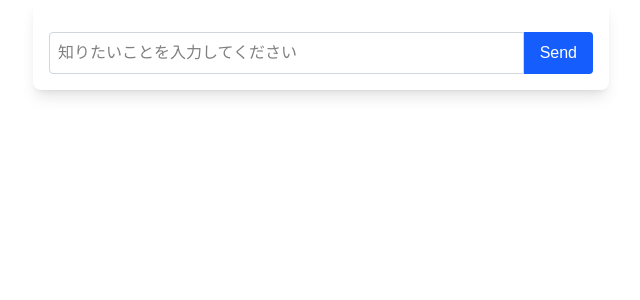
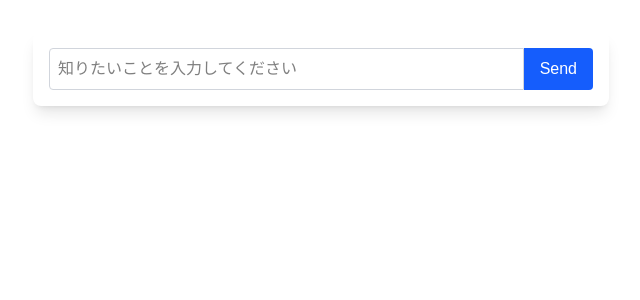
Before and after one commit to dragonta2/rag-chat-ui-demo, a Next.js app: page / in a window 1280 px wide. Shown: the top 300 px of the page, without its empty margins (319-959 px from the left). Built offline with nearby package versions, Linux system fonts and the light colour scheme.

Commit message:
マージン調整

```diff
--- a/app/components/ChatBox.tsx
+++ b/app/components/ChatBox.tsx
@@ -50,8 +50,8 @@ export default function ChatBox() {
   };
 
   return (
-    <div className="max-w-xl mx-auto bg-white text-black shadow-lg rounded-lg p-4">
-      <div className="space-y-2 mb-4">
+    <div className="max-w-xl mx-auto bg-white text-black shadow-lg rounded-lg p-4 mt-8">
+      <div className="space-y-2">
         {messages.map((msg, idx) => (
           <div
             key={idx}
```
